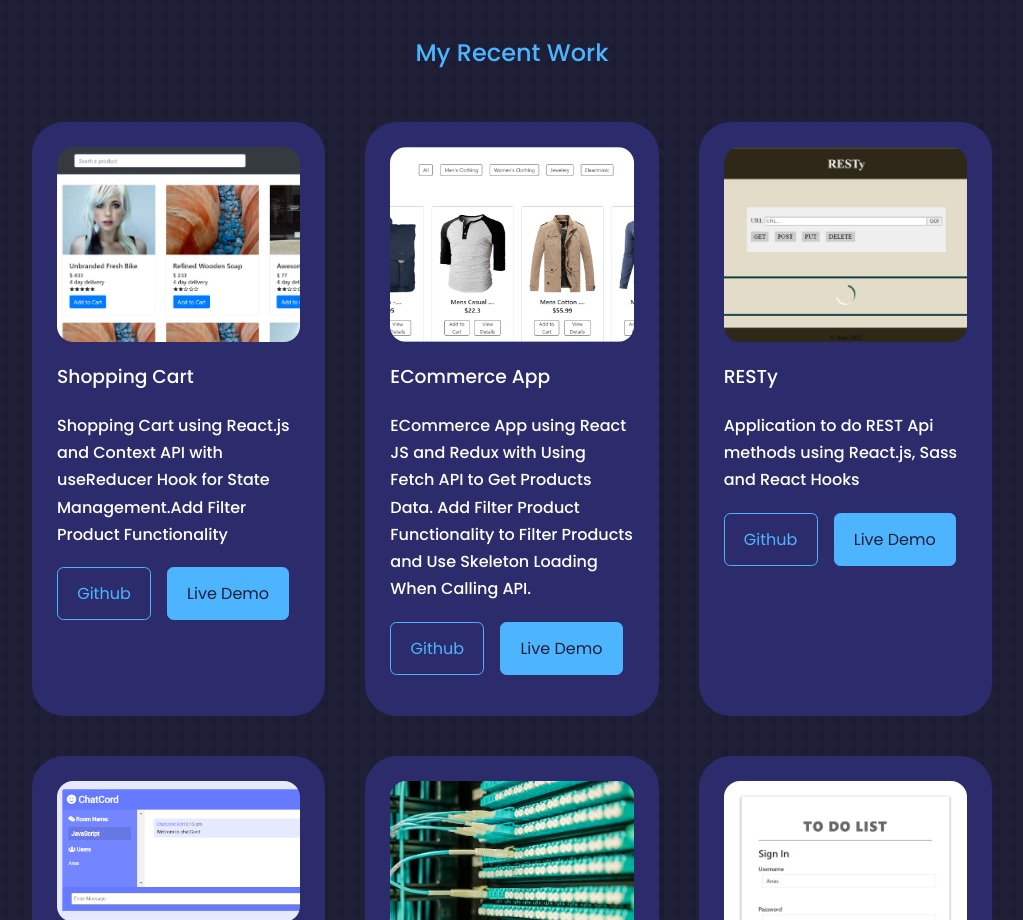
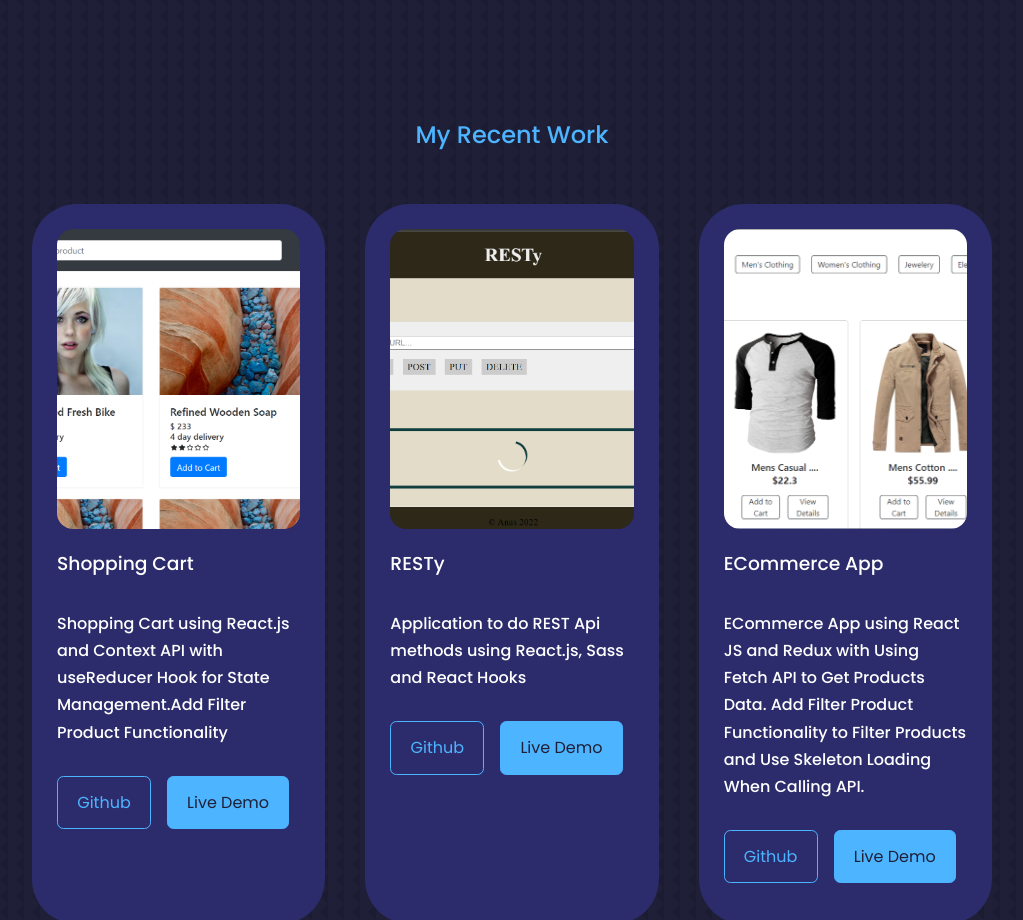
Before and after one commit to abuobaid9/css-practice, a React (Create React App) app: page / in a window 1280 px wide. Shown: the part 1880-2800 px from the top of the page, without its empty margins (128-1151 px from the left). Built offline with nearby package versions, Linux system fonts and the light colour scheme.

Commit message:
edite cv

```diff
--- a/src/components/experience/experience.css
+++ b/src/components/experience/experience.css
@@ -18,6 +18,7 @@ border-color: var(--color-primary-variant);
 .experience__container >div h3{
     text-align: center;
     margin-bottom: 2rem 3m;
+    padding-bottom:  2.4rem; ;
     color: var(--color-primary);
 }
 .experience__content{
--- a/src/components/portfolio/Portfolio.jsx
+++ b/src/components/portfolio/Portfolio.jsx
@@ -14,30 +14,31 @@ let data = [
     image: Img1,
     title: "Shopping Cart",
     github: "https://github.com/abuobaid9/shopping-cart#readme",
-    description:"Shopping Cart using React.js and Context API with useReducer Hook for State Management.Add Filter Product Functionality ",
+    description: "Shopping Cart using React.js and Context API with useReducer Hook for State Management.Add Filter Product Functionality ",
     demo: "https://keen-mochi-3f1000.netlify.app/"
   },
   {
     id: 2,
+    image: Img3,
+    title: "RESTy",
+    github: "https://github.com/abuobaid9/resty#readme",
+    description: "Application to do REST Api methods using React.js, Sass and React Hooks",
+    demo: "https://abuobaid9.github.io/resty/"
+  },
+  {
+    id: 3,
     image: Img2,
     title: "ECommerce App",
     github: "https://github.com/abuobaid9/storefront/blob/main/README.md",
-    description:"ECommerce App using React JS and Redux with Using Fetch API to Get Products Data. Add Filter Product Functionality to Filter Products and Use Skeleton Loading When Calling API.",
+    description: "ECommerce App using React JS and Redux with Using Fetch API to Get Products Data. Add Filter Product Functionality to Filter Products and Use Skeleton Loading When Calling API.",
     demo: "https://scintillating-sunburst-7c7cb1.netlify.app/"
-  }, {
-    id: 3,
-    image: Img3,
-    title: "RESTy",
-    github: "https://github.com/abuobaid9/resty#readme",
-    description:"Application to do REST Api methods using React.js, Sass and React Hooks",
-    demo: "https://abuobaid9.github.io/resty/"
   },
   {
     id: 4,
     image: Img4,
     title: " ChatCord",
     github: "https://github.com/abuobaid9/chat-app#readme",
-    description:"Realtime chat app with websockets using Node.js, Express and Socket.io with Vanilla JS on the frontend with a custom UI.",
+    description: "Realtime chat app with websockets using Node.js, Express and Socket.io with Vanilla JS on the frontend with a custom UI.",
     demo: "https://anas-chat.herokuapp.com/"
   },
   {
@@ -45,7 +46,7 @@ let data = [
     image: Img5,
     title: "Auth-Api",
     github: "https://github.com/abuobaid9/auth-api#readme",
-    description:"A server that contains routes with authentication and authorization middleware. Try it on Postman",
+    description: "A server that contains routes with authentication and authorization middleware. Try it on Postman",
     demo: "https://anas-auth-server.herokuapp.com/"
   },
   {
@@ -53,19 +54,18 @@ let data = [
     image: Img6,
     title: "ToDo List",
     github: "https://github.com/abuobaid9/todo-app#readme",
-    description:"A ToDo App with authentication page using ReactJs and Context",
+    description: "A ToDo App with authentication page using ReactJs and Context",
     demo: "https://willowy-halva-8569b2.netlify.app/"
   }
 ];
 
 const Portflio = () => {
   return (
-
     <section id='portfolio'>
       <h2>My Recent Work</h2>
       {/* <h2>Portfolio</h2> */}
       <div className="container portfolio__container">
-        {data.map(({ id, image, title, github,description, demo }) => {
+        {data.map(({ id, image, title, github, description, demo }) => {
           return (
             <article key={id} className='portfolio__item'>
               <div className="portfolio__item-image">
@@ -80,7 +80,6 @@ const Portflio = () => {
             </article>
           )
         })}
-
       </div>
     </section>
 
--- a/src/components/portfolio/portflio.css
+++ b/src/components/portfolio/portflio.css
@@ -7,9 +7,10 @@
 .portfolio__item {
     background: var(--color-bg-variant);
     padding: 1.5rem;
-    border-radius: 2rem;
+    border-radius: 2.8rem;
     border: 1px solid transparent;
     transition: var(--transition);
+
 }
 
 .portfolio__item:hover {
@@ -17,28 +18,34 @@
     background: transparent;
 }
 
+img {
+    max-width: 500px;
+    min-height: 300px;
+}
+
 .portfolio__item-image {
     border-radius: 1rem;
     overflow: hidden;
 }
 
-.portfolio__item h3,h4{
+.portfolio__item h3,
+h4 {
     margin: 1.2rem 0 1.2rem;
     color: var(--color-white);
+    margin-bottom: 30px;
 }
 
-.portfolio__item-cta{
+.portfolio__item-cta {
     display: flex;
     gap: 1rem;
     margin-bottom: 1rem;
-/* padding: 1rem; */
+}
 
-}
 /*==========Media Quries (Medium Devices)============ */
 
 
 @media screen and (max-width:1024px) {
-.portfolio__container{
+    .portfolio__container {
         grid-template-columns: 1fr 1fr;
         gap: 1.2rem;
     }
@@ -48,7 +55,7 @@
 
 
 @media screen and (max-width:600px) {
-    .portfolio__container{
+    .portfolio__container {
         grid-template-columns: 1fr;
         gap: 1rem;
     }
--- a/src/index.css
+++ b/src/index.css
@@ -122,7 +122,7 @@ img {
         width: var(--container-width-md);
     }
 
-    selection {
+    section {
         margin-top: 6rem;
     }
 }
```
Lines whose indentation alone changed are shown as unchanged.
